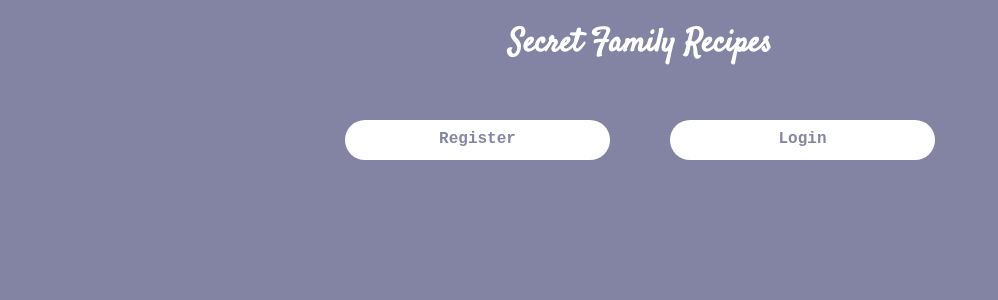
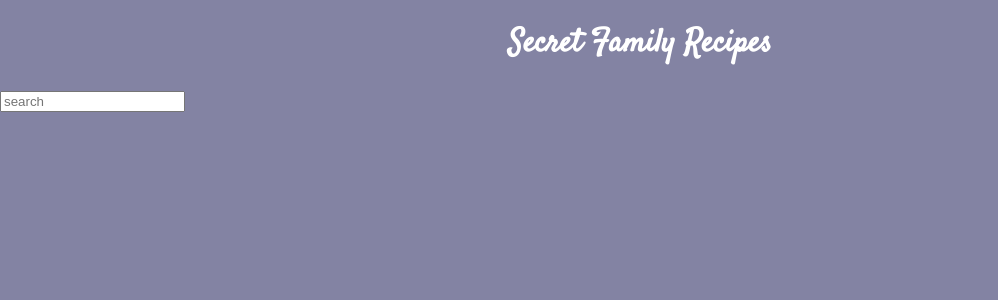
Before and after one commit to tt75-recipes/frontend-main, a React (Create React App) app: page / in a window 1280 px wide. Shown: the top 300 px of the page, without its empty margins (0-998 px from the left). Built offline with nearby package versions, Linux system fonts and the light colour scheme; no server answers; a web font is replaced by a local one.

Commit message:
final display of categories/recipes

```diff
--- a/src/components/Landing.js
+++ b/src/components/Landing.js
@@ -1,35 +1,76 @@
 import React, { useEffect, useState } from 'react';
 import axios from 'axios';
-//import '../styles/landing.css'; // we talked about styled-components, but nothing concrete yet -- using plain css for now, can easily change later
+import '../styles/landing.css';
 
 export default function Landing() {
   const [tokenExists, setTokenExists] = useState(false);
   const [categories, setCategories] = useState([]);
+  const [recipes, setRecipes] = useState([]);
+  const [search, setSearch] = useState('');
+  const [radio, setRadio] = useState('');
+
+  const filteredRecipes = recipes.filter(recipe => {
+    if (recipe.title.toLowerCase().includes(search.toLowerCase()))
+      return true;
+  })
 
   useEffect(() => {
     const token = window.localStorage.getItem('token');
     if (token) setTokenExists(true);
+    console.log(localStorage);
+
+    if (token) {
+      axios.get('https://tt75-recipes.herokuapp.com/api/categories')
+        .then(res => setCategories(res.data))
+        .catch(err => console.log(err))
+      axios.get('https://tt75-recipes.herokuapp.com/api/recipes')
+        .then(res => setRecipes(res.data))
+        .catch(err => console.log(err))
+    }
   }, [])
 
-  useEffect(() => {
-    axios.get('https://tt75-recipes.herokuapp.com/api/categories')
-      .then(res => setCategories(res.data))
-      .catch(err => console.log(err))
-  }, [tokenExists])
+  const handleSearch = e => setSearch({ ...search, [e.target.name]: e.target.value });
+  const handleRadio = e => setRadio({ ...radio, [e.target.name]: e.target.value });
 
-  // conditional landing page logic
-  //    logged in = display search bar & all the recipes
-  //    not logged in = only show register/login
-  if (tokenExists) {
+  if (!tokenExists) {
     return (
       <div className='landing'>
         <h1>Secret Family Recipes</h1>
         <div className='container-search-recipes'>
           <aside className='searchbar'>
-            placeholder
+            <input onChange={handleSearch}
+              name='search'
+              value={search}
+              placeholder='search'
+              spellCheck='false'
+              autoComplete='off'
+            />
+            <div onChange={handleRadio}>
+              {
+                categories.map(category => {
+                  return (
+                    <label>{category}
+                    <input type='radio' value={category} name='radio-categories' />
+                    </label>
+                  )
+                })
+              }
+            </div>
           </aside>
           <main className='recipelist'>
-            placeholder
+            {
+              filteredRecipes.map(recipe => {
+                return (
+                  <div className='recipe-card'>
+                    <h2>Title:</h2> <p>{recipe.title}</p>
+                    <h3>Source:</h3> <p>{recipe.source}</p>
+                    <h3>Instructions:</h3> <p>{recipe.instructions}</p>
+                    <h3>Ingredients:</h3> <p>{recipe.ingredients}</p>
+                    <h3>Category:</h3> <p>{recipe.category}</p>
+                  </div>
+                )
+              })
+            }
           </main>
         </div>
       </div>
```
